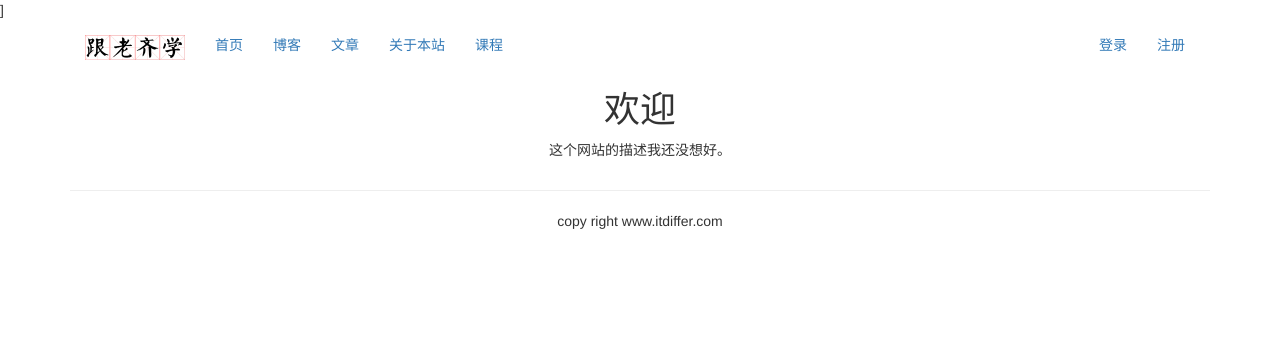
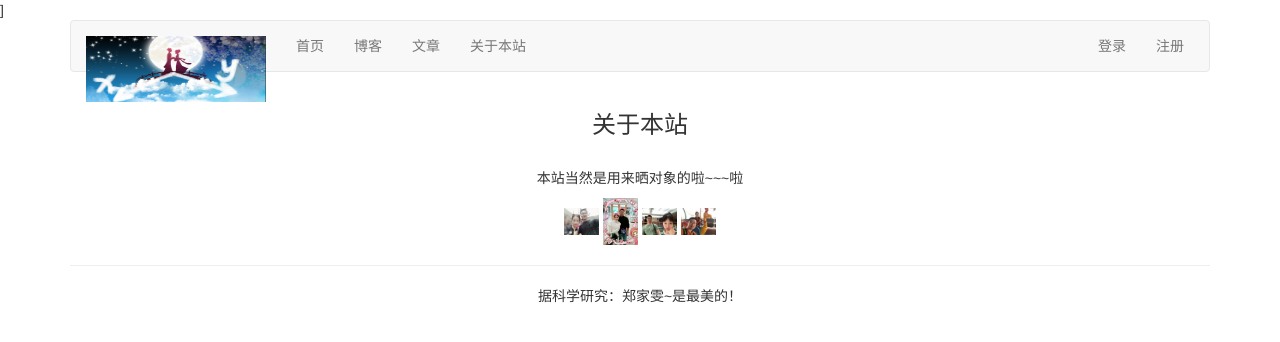
Before and after one commit to duyedoudou/django_first, a Django app: page /course/about/ in a window 1280 px wide. Shown: the top 342 px of the page. Run offline with Django 3.2, Linux system fonts and the light colour scheme; some libraries are stand-ins or nearby versions.

Commit message:
gexinghua

```diff
--- a/boke/settings.py
+++ b/boke/settings.py
@@ -25,7 +25,7 @@ SECRET_KEY = 'vk&s9as5&6ch&s1t-4v&qv!v2jtr25o3-4=n)cjjo7c1s%$5r4'
 # SECURITY WARNING: don't run with debug turned on in production!
 DEBUG = True
 
-ALLOWED_HOSTS = []
+ALLOWED_HOSTS = ['192.168.0.8','127.0.0.1']
 
 
 # Application definition
--- a/templates/course/about.html
+++ b/templates/course/about.html
@@ -1,11 +1,24 @@
 ]{% extends 'base.html' %}
+{% load staticfiles %}
 
 {% block title %}about {% endblock %}
 
 {% block content %}
     <div class="container">
-    <h1 class="text-center">欢迎</h1>
-    <p class="text-center">这个网站的描述我还没想好。</p>
+    <h3 class="text-center">关于本站</h3>
+        <br>
+    <p class="text-center">本站当然是用来晒对象的啦~~~啦</p>
+    </div>
+     <div class="text-center">
+
+        <div class="row">
+        <img width="35px" src="{% static 'images/心上人2.jpeg' %}">
+        <img width="35px" src="{% static 'images/眼前人是心上人.jpeg' %}">
+        <img width="35px" src="{% static 'images/心上人3.jpeg' %}">
+        <img width="35px" src="{% static 'images/心上人4.jpeg' %}">
+
+        </div>
     </div>
 
+
 {% endblock %}
--- a/templates/footer.html
+++ b/templates/footer.html
@@ -1,4 +1,4 @@
 <div class="container">
     <hr>
-    <p class="text-center">copy right www.itdiffer.com</p>
+    <p class="text-center">据科学研究：郑家雯~是最美的！</p>
 </div>
--- a/templates/header.html
+++ b/templates/header.html
@@ -1,9 +1,9 @@
 {% load staticfiles %}
 <div class="container">
-    <nav class=""navbar navbar-default" role="navigation">
+    <nav class="navbar navbar-default" role="navigation">
         <div class="navbar-header">
-            <a class="navbar-brand" href="http://www.itdiffer.com">
-                <img src="{% static '/images/logo.png' %}" width="100px">
+            <a class="navbar-brand" href="https://github.com/duyedoudou">
+                <img src="{% static '/images/logoo.png' %}" height="66px" width="180px">
             </a>
         </div>
     <div>
@@ -12,7 +12,7 @@
             <li><a href="{% url 'blog:blog_title' %}">博客</a></li>
             <li><a href="{% url 'article:article_titles' %}">文章</a></li>
             <li><a href="{% url 'course:about' %}">关于本站</a> </li>
-            <li><a href="{% url 'course:course_list' %}">课程</a> </li>
+{#            <li><a href="{% url 'course:course_list' %}">课程</a> </li>#}
         </ul>
         <ul class="nav navbar-nav navbar-right" style="margin-right:10px">
             {% if user.is_authenticated %}
```
Also changed, not shown: djrequirements.txt (added, +8 -0 lines), templates/blog/content.html (+4 -3 lines), templates/blog/titles.html (+7 -5 lines), templates/home.html (+10 -4 lines), static/images/logo.png (deleted), static/images/logoo.png (added), static/images/mn.jpg (deleted), static/images/小郑.JPG (added), static/images/心上人2.jpeg (added), static/images/心上人3.jpeg (added), static/images/心上人4.jpeg (added), static/images/眼前人是心上人.jpeg (added), 1 other file.
